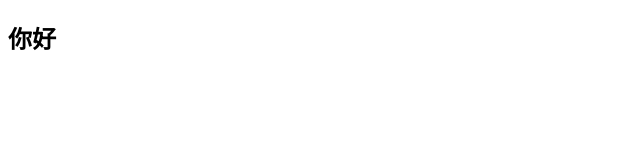
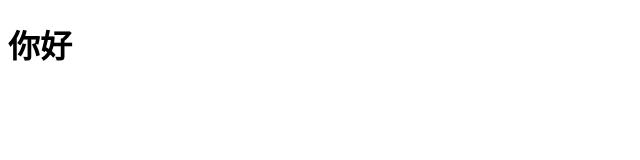
Before and after one commit to xiaodabao233/StudyHtml5, a plain HTML site: page index.html in a window 1280 px wide. Shown: the whole page, without its empty margins (0-640 px from the left). Drawn offline with Linux system fonts and the light colour scheme.

Commit message:
Update index.html

```diff
--- a/index.html
+++ b/index.html
@@ -7,7 +7,7 @@
     <title>首页</title>
 </head>
 <body>
-    <h2>你好</h2>
+    <h1>你好</h1>
 
 </body>
 </html>
```
